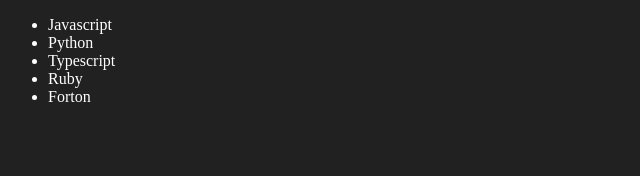
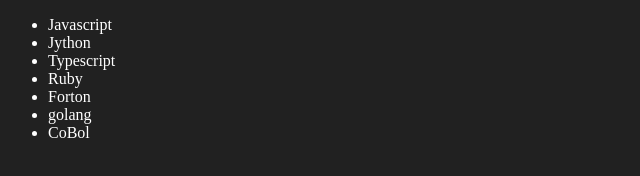
Before and after one commit to Daniyal74/javascript, a website: page DOM/four.html in a window 1280 px wide. Shown: the whole page, without its empty margins (0-640 px from the left). Drawn offline with Linux system fonts and the light colour scheme.

```diff
--- a/DOM/four.html
+++ b/DOM/four.html
@@ -25,9 +25,23 @@
     function addOptilanguage(langName) {
         const li = document.createElement("li")
         li.appendChild(document.createTextNode(langName))
-        document.querySelector('.language').appendChild('li')
+        document.querySelector('.language').appendChild(li)
     }
-    addOptilanguage("CoBol")
+    addOptilanguage("golang")
+    addOptilanguage('CoBol')
+    // Edit
+
+    const secondLang = document.querySelector("li:nth-child(2)")
+    // secondLang.innerHTML = "MoJo" (This is not an optimized approach because it does traversing.)
+
+    // Optimized approach
+
+    const newli = document.createElement("li")
+    newli.textContent = "Jython"
+    secondLang.replaceWith(newli)
+
+
+
 
 
 
```
